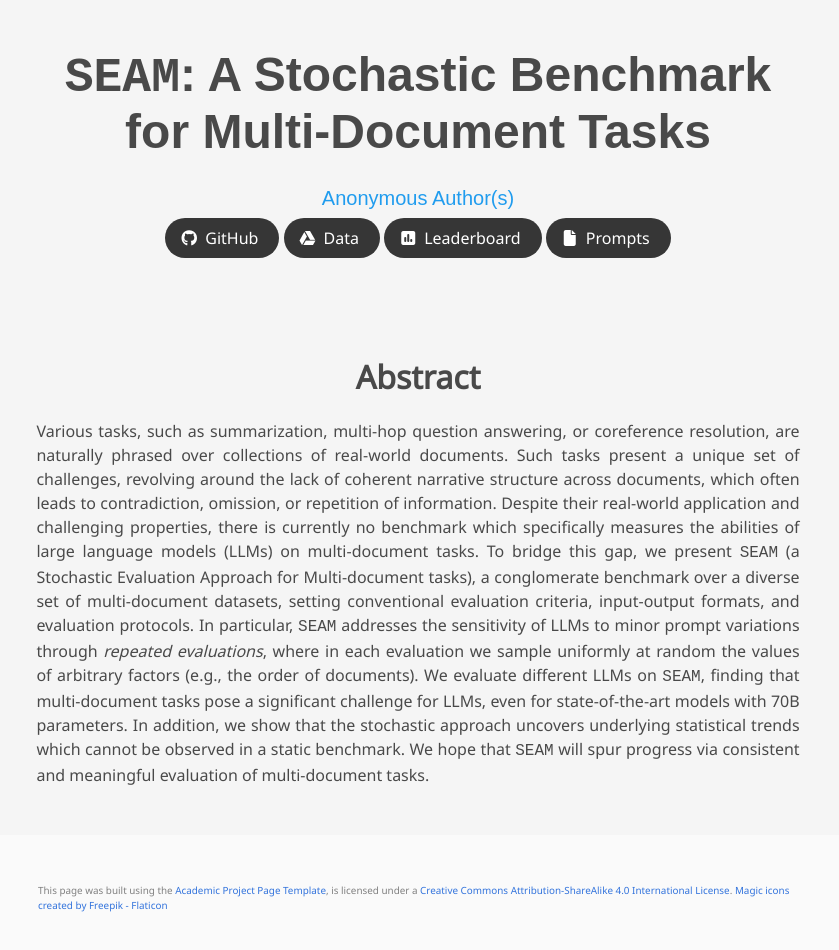
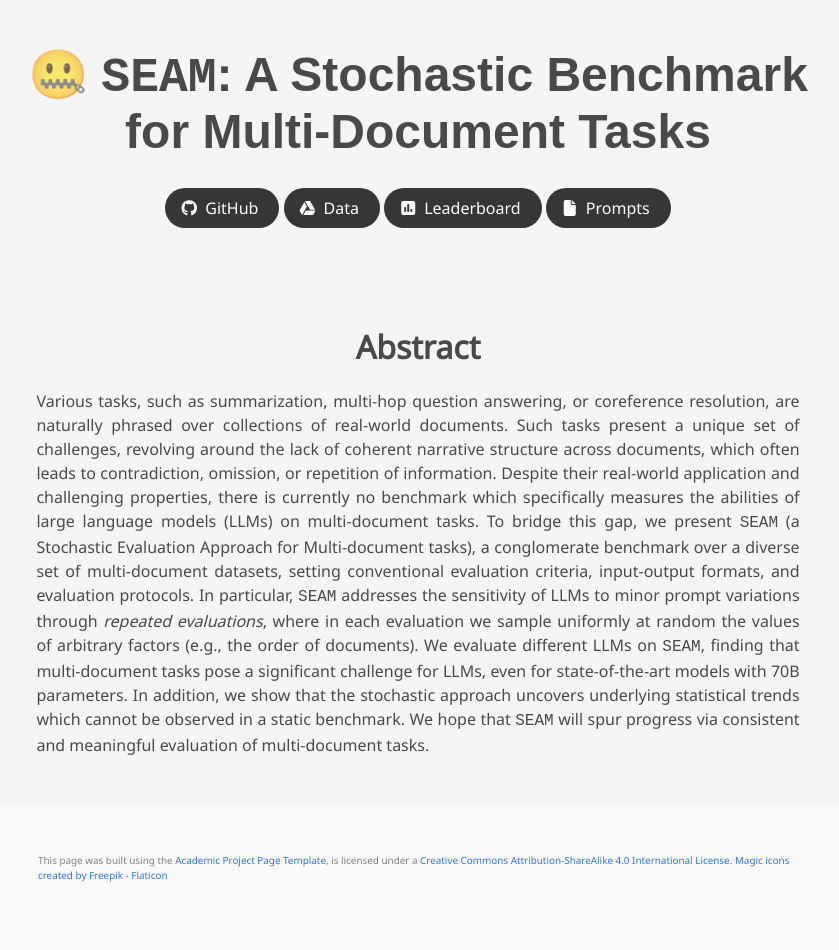
Before and after one commit to seam-benchmark/seam-benchmark.github.io, a plain HTML site: page index.html in a window 1280 px wide. Shown: the whole page, without its empty margins (222-1061 px from the left). Drawn offline with nearby package versions, Linux system fonts and the light colour scheme; a script that the page names is missing; some icons are missing; a web font is replaced by a local one.

Commit message:
add emoji

```diff
--- a/index.html
+++ b/index.html
@@ -48,16 +48,16 @@
       <div class="container is-max-desktop">
         <div class="columns is-centered">
           <div class="column has-text-centered">
-            <h1 class="title is-1 publication-title"><samp>SEAM</samp>: A Stochastic Benchmark<br>for Multi-Document Tasks</h1>
-            <div class="is-size-5 publication-authors">
-                            <span class="author-block">
-                <a target="_blank">Anonymous Author(s)</a></span>
+            <h1 class="title is-1 publication-title">🤐 <samp>SEAM</samp>: A Stochastic Benchmark<br>for Multi-Document Tasks</h1>
+<!--            <div class="is-size-5 publication-authors">-->
+<!--                            <span class="author-block">-->
+<!--                <a target="_blank">Anonymous Author(s)</a></span>-->
 
-            </div>
+<!--            </div>-->
 
-            <div class="is-size-5 publication-authors">
+<!--            <div class="is-size-5 publication-authors">-->
 
-            </div>
+<!--            </div>-->
 
 
 <!--              ArXiv abstract Link -->
```
